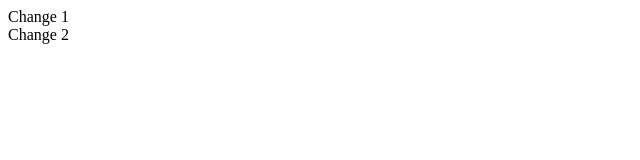
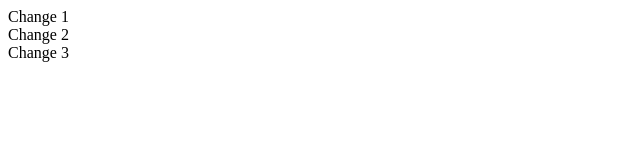
Before and after one commit to NikKotochigov/special-add, a plain HTML site: page index.html in a window 1280 px wide. Shown: the full height of the page, 0-640 px from the left. Drawn offline with Linux system fonts and the light colour scheme.

Commit message:
change 3

```diff
--- a/index.html
+++ b/index.html
@@ -8,6 +8,7 @@
      <header>
          <nav>Change 1</nav>
          <nav>Change 2</nav>
+         <nav>Change 3</nav>
      </header>
 </body>
 </html>
```
